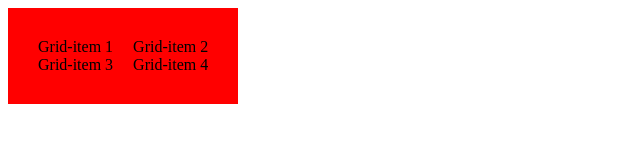
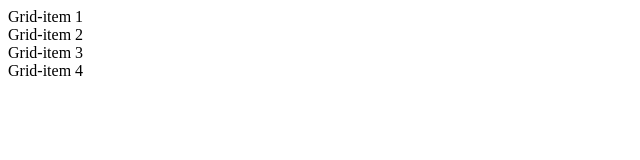
Before and after one commit to zahoor456/contact-form, a plain HTML site: page index.html in a window 1280 px wide. Shown: the whole page, without its empty margins (0-640 px from the left). Drawn offline with Linux system fonts and the light colour scheme.

Commit message:
Adding a lines

```diff
--- a/style.css
+++ b/style.css
@@ -12,13 +12,13 @@ h1{
     grid-column-gap: 20px; */
     /* grid-row-end: 20px; */
     /* ..........r     c */
-    grid-row-gap: 100px 20px;
-    grid-template-columns: auto auto ;
-    background-color: red;
-    padding: 30px;
+    /* grid-row-gap: 100px 20px; */
+    /* grid-template-columns: auto auto ; */
+    /* background-color: red; */
+    /* padding: 30px;
     margin-bottom: 40px;
     border: 10px;
-}
+} */
 
 .grid-item {
    background-color:red;
```
